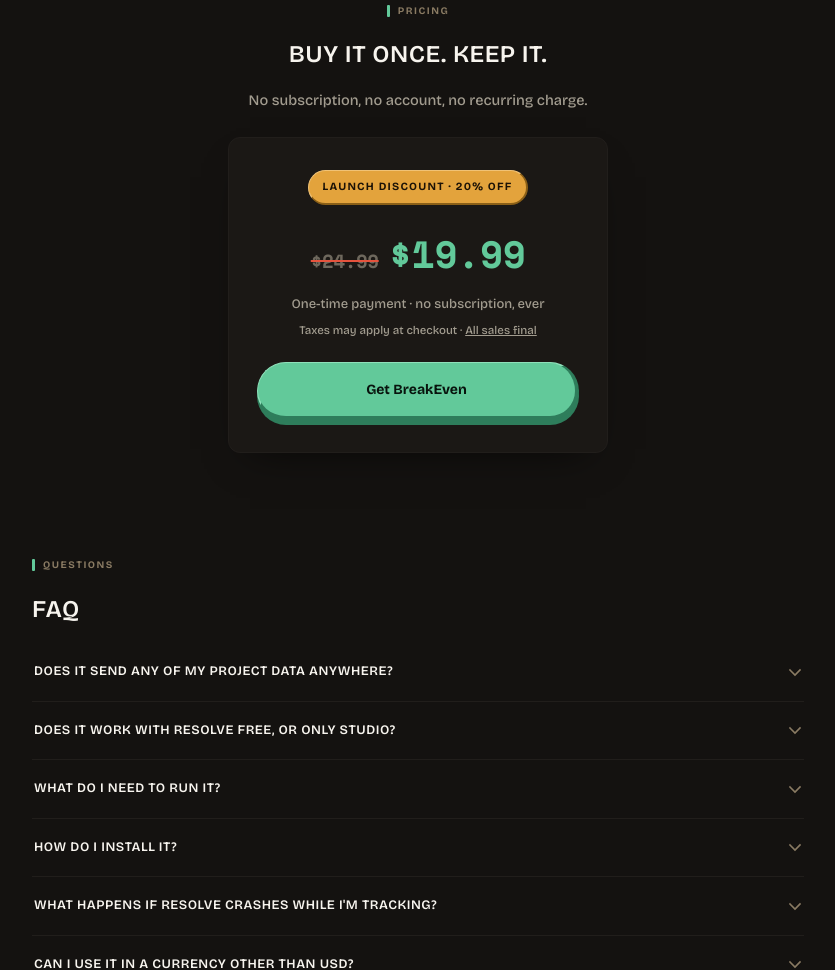
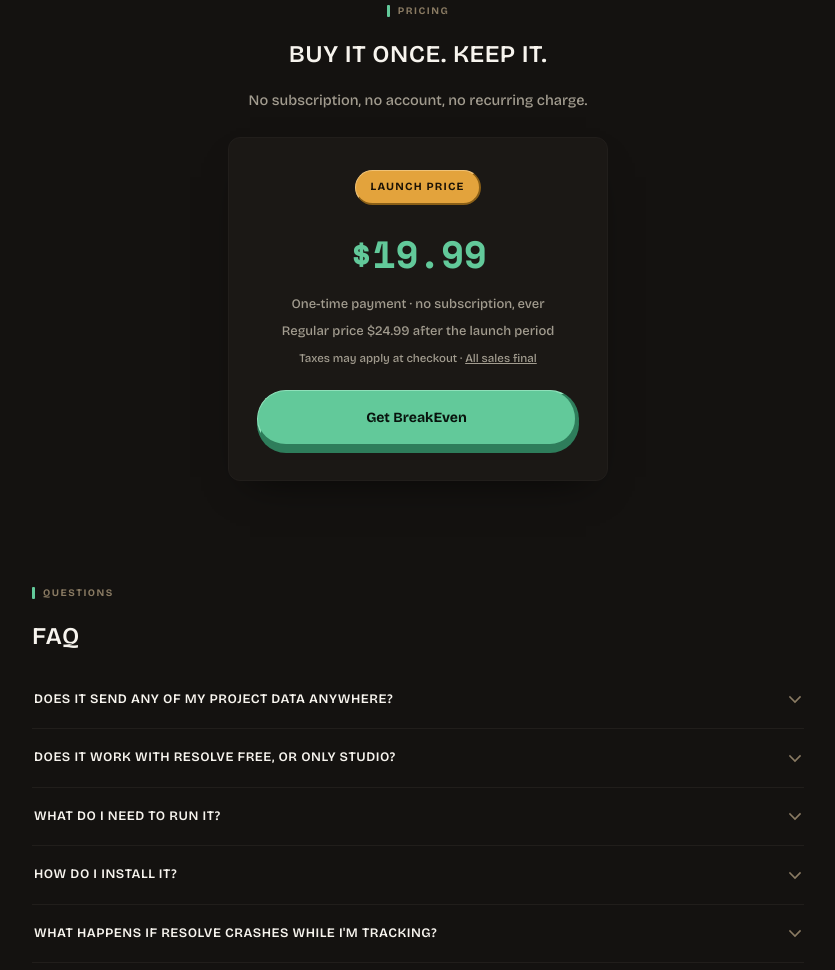
Before and after one commit to getbreakeven/getbreakeven.github.io, a plain HTML site: page index.html in a window 1280 px wide. Shown: the part 3997-4967 px from the top of the page, without its empty margins (222-1057 px from the left). Drawn offline with Linux system fonts and the light colour scheme.

Commit message:
Price card: launch price wording

```diff
--- a/index.html
+++ b/index.html
@@ -999,12 +999,12 @@
     <h2 class="title reveal">Buy it once. Keep it.</h2>
     <p class="body reveal" style="margin:0 auto">No subscription, no account, no recurring charge.</p>
     <div class="price-card reveal tilt">
-      <div class="price-badge">Launch discount · 20% off</div>
+      <div class="price-badge">Launch price</div>
       <div class="amount-row">
-        <span class="was mono">$24.99</span>
         <div class="amount mono">$19.99</div>
       </div>
       <div class="note" style="margin-bottom:6px">One-time payment · no subscription, ever</div>
+      <div class="note" style="margin-bottom:6px">Regular price $24.99 after the launch period</div>
       <div class="note" style="font-size:11.5px">Taxes may apply at checkout &middot; <a href="refund.html">All sales final</a></div>
       <!-- TODO: replace href="#" with your Lemon Squeezy checkout link once the store is live -->
       <a class="btn primary" href="#" style="width:100%">Get BreakEven</a>
```
